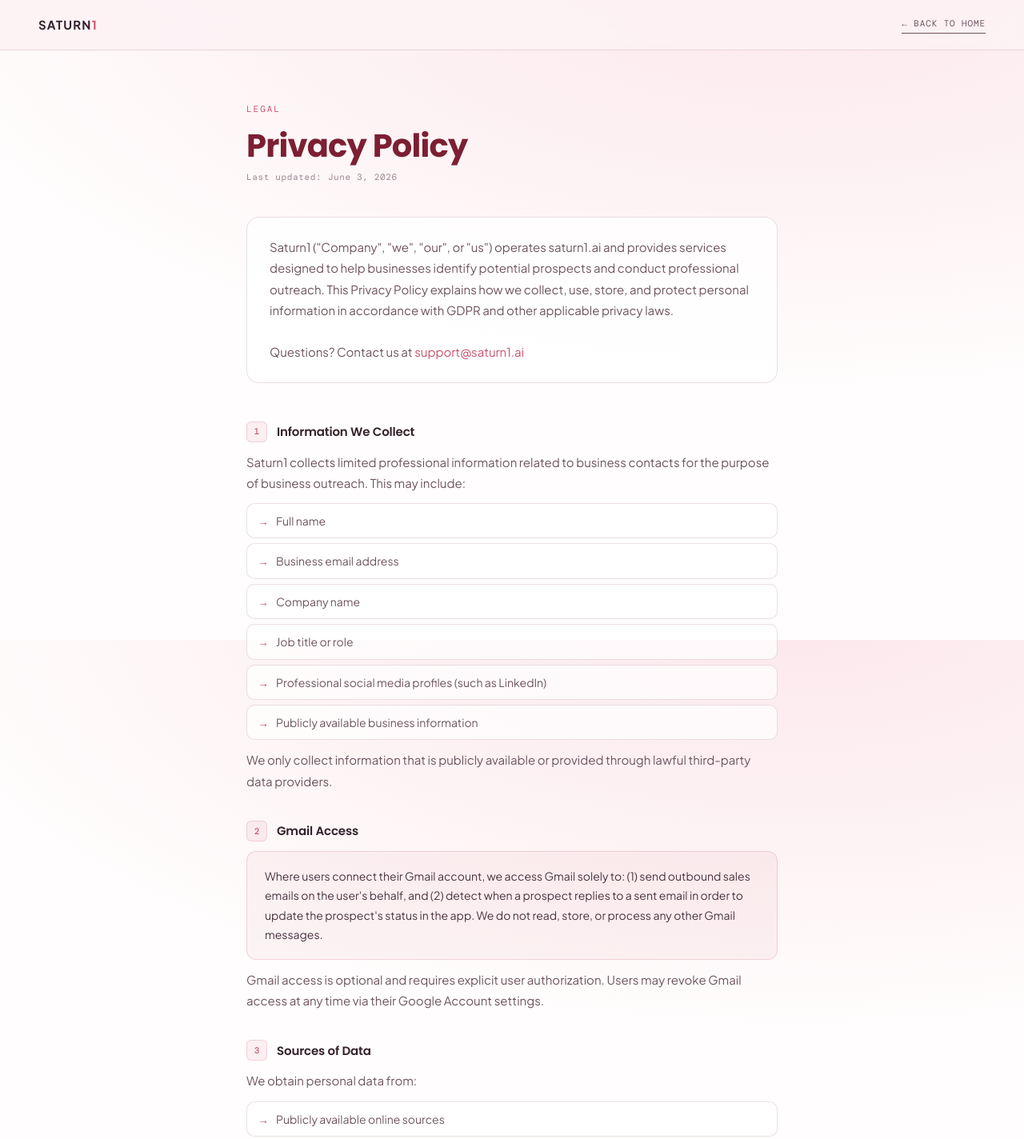
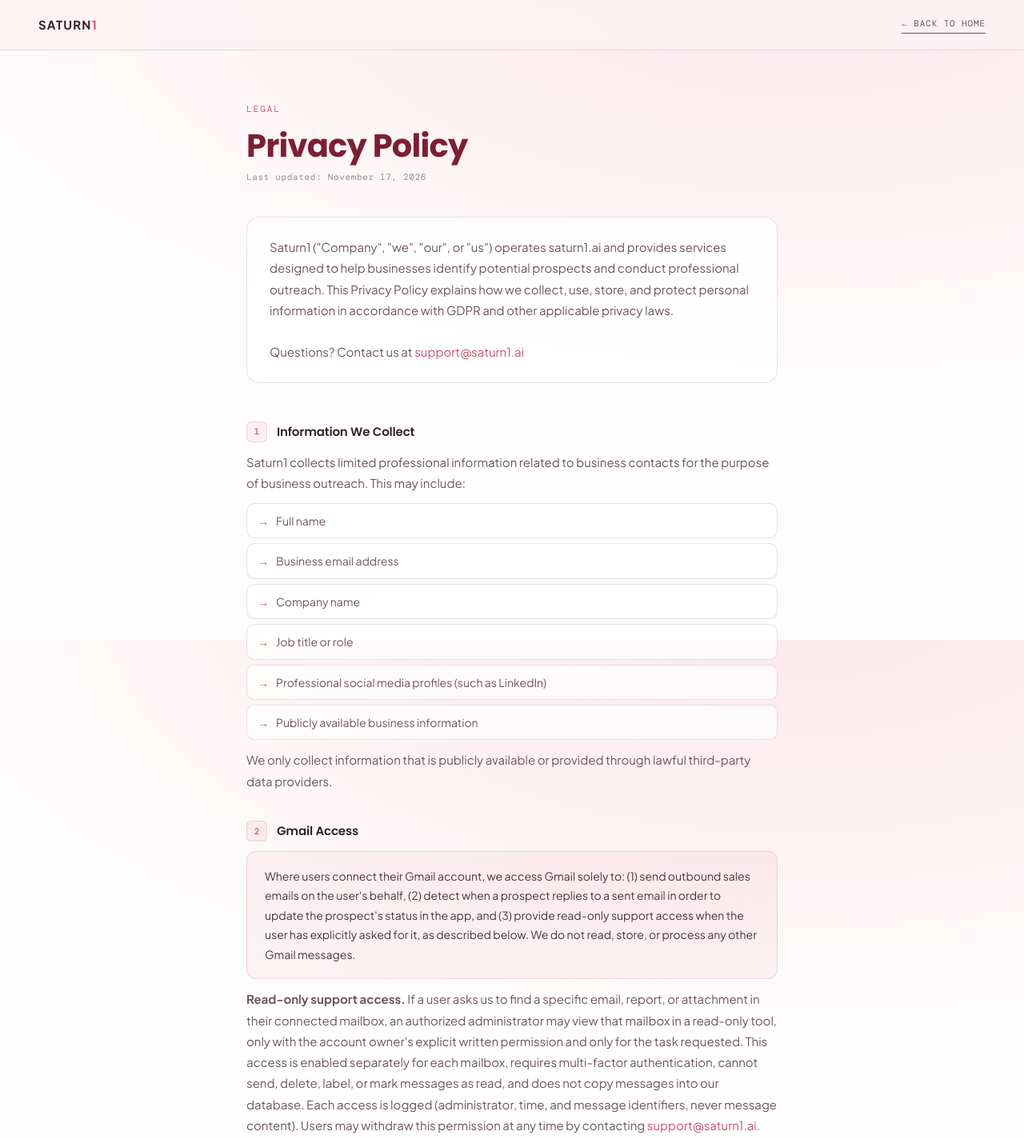
Before and after one commit to Eyal704/saturn1, a plain HTML site: page privacy/index.html in a window 1280 px wide. Shown: the top 1424 px of the page at 80% size. Drawn offline with nearby package versions, Linux system fonts and the light colour scheme.

Commit message:
Privacy policy: disclose read-only support mailbox access
Co-Authored-By: Claude Opus 5.5 <noreply@anthropic.com>

```diff
--- a/privacy/index.html
+++ b/privacy/index.html
@@ -81,7 +81,7 @@ footer{padding:32px 48px;border-top:1px solid var(--border);display:flex;justify
 <div class="container">
   <span class="page-label">Legal</span>
   <h1>Privacy Policy</h1>
-  <span class="page-meta">Last updated: June 3, 2026</span>
+  <span class="page-meta">Last updated: November 17, 2026</span>
 
   <div class="intro-box">
     Saturn1 ("Company", "we", "our", or "us") operates saturn1.ai and provides services designed to help businesses identify potential prospects and conduct professional outreach. This Privacy Policy explains how we collect, use, store, and protect personal information in accordance with GDPR and other applicable privacy laws.<br><br>
@@ -105,8 +105,9 @@ footer{padding:32px 48px;border-top:1px solid var(--border);display:flex;justify
   <div class="tos-section">
     <h2><span class="section-num">2</span> Gmail Access</h2>
     <div class="highlight">
-      <p>Where users connect their Gmail account, we access Gmail solely to: (1) send outbound sales emails on the user's behalf, and (2) detect when a prospect replies to a sent email in order to update the prospect's status in the app. We do not read, store, or process any other Gmail messages.</p>
+      <p>Where users connect their Gmail account, we access Gmail solely to: (1) send outbound sales emails on the user's behalf, (2) detect when a prospect replies to a sent email in order to update the prospect's status in the app, and (3) provide read-only support access when the user has explicitly asked for it, as described below. We do not read, store, or process any other Gmail messages.</p>
     </div>
+    <p><strong>Read-only support access.</strong> If a user asks us to find a specific email, report, or attachment in their connected mailbox, an authorized administrator may view that mailbox in a read-only tool, only with the account owner's explicit written permission and only for the task requested. This access is enabled separately for each mailbox, requires multi-factor authentication, cannot send, delete, label, or mark messages as read, and does not copy messages into our database. Each access is logged (administrator, time, and message identifiers, never message content). Users may withdraw this permission at any time by contacting <a href="mailto:support@saturn1.ai">support@saturn1.ai</a>.</p>
     <p>Gmail access is optional and requires explicit user authorization. Users may revoke Gmail access at any time via their Google Account settings.</p>
   </div>
 
```
